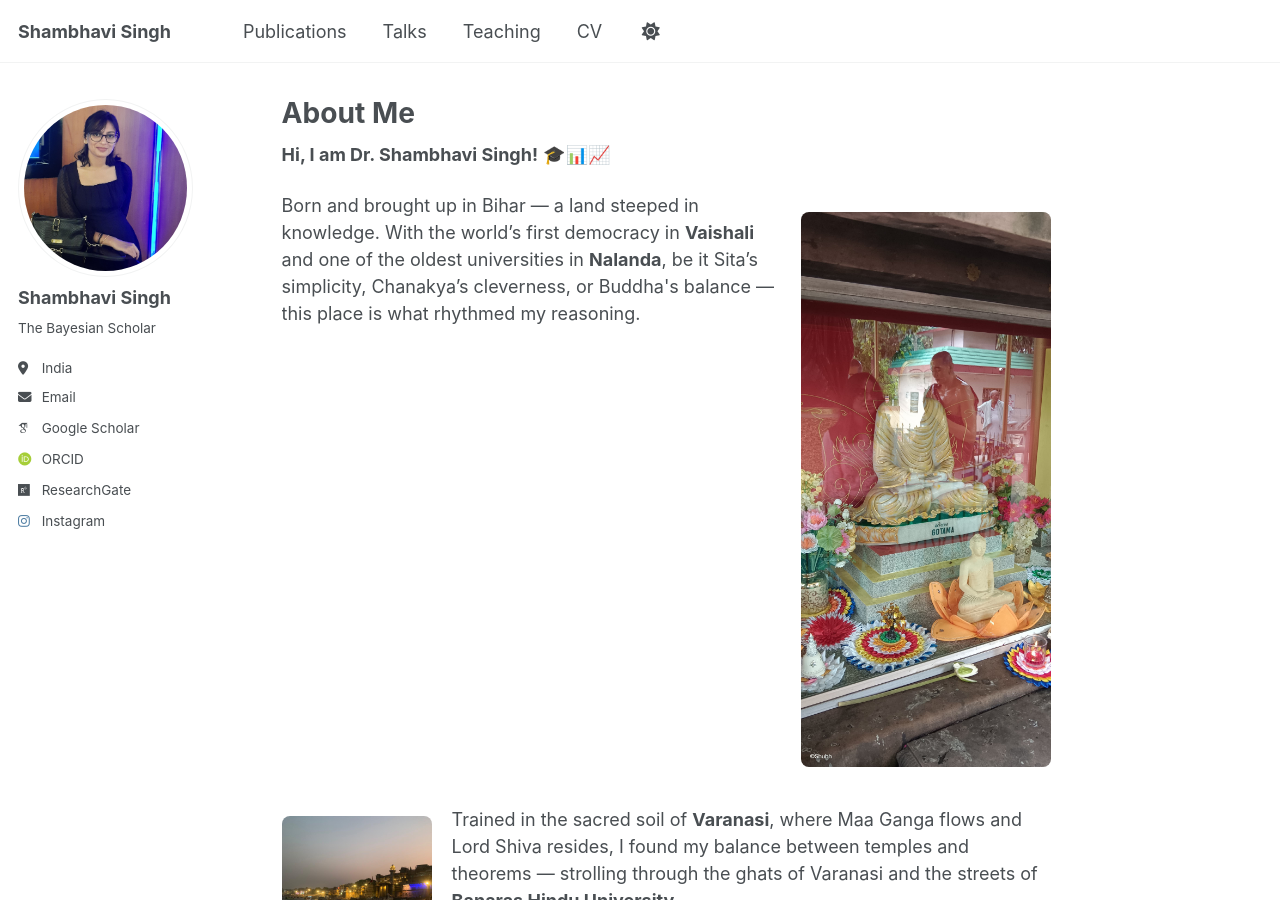
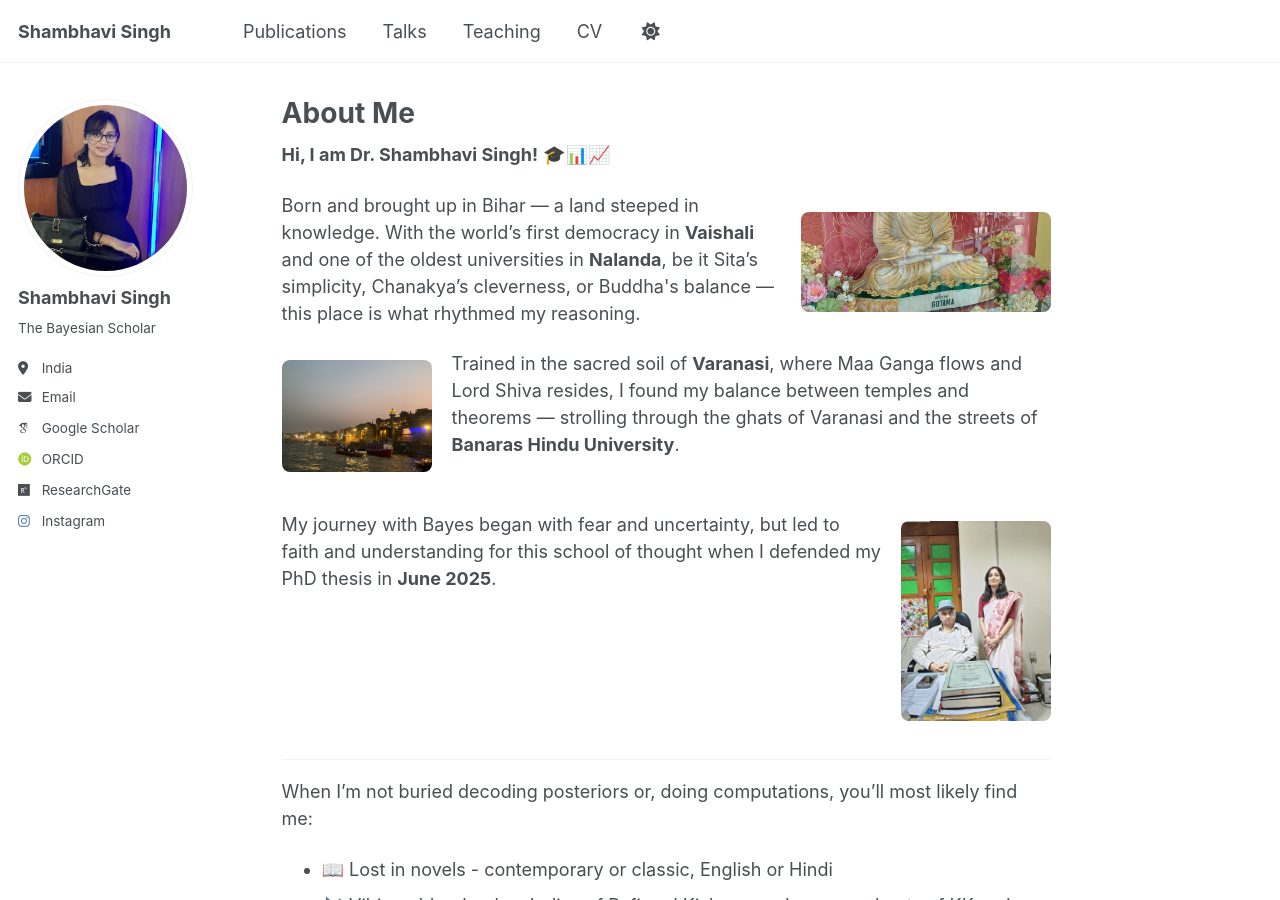
Before and after one commit to shambhavisingh010/shambhavisingh010.github.io, a Jekyll site: the page built from _pages/about.md, in a window 1280 px wide and 900 px high. Built offline with Jekyll 4.4.1, drawn with Linux system fonts in a browser that asks for light colours; some web fonts are replaced.

Commit message:
Update about.md

```diff
--- a/_pages/about.md
+++ b/_pages/about.md
@@ -10,7 +10,7 @@
 **Hi, I am Dr. Shambhavi Singh!** 🎓📊📈
 
 <p style="overflow: auto;">
-  <img src="/images/buddha.jpg" alt="Bihar and Buddha" style="float: right; margin: 20px 0 15px 20px; width: 250px; border-radius: 8px;">
+  <img src="/images/buddha.jpg" alt="Bihar and Buddha" style="float: right; margin: 20px 0 15px 20px; width: 250px; height: 100px; object-fit: cover; border-radius: 8px;">
   Born and brought up in Bihar — a land steeped in knowledge. With the world’s first democracy in <strong>Vaishali</strong> and one of the oldest universities in <strong>Nalanda</strong>, be it Sita’s simplicity, Chanakya’s cleverness, or Buddha's balance — this place is what rhythmed my reasoning.
 </p>
 
```
